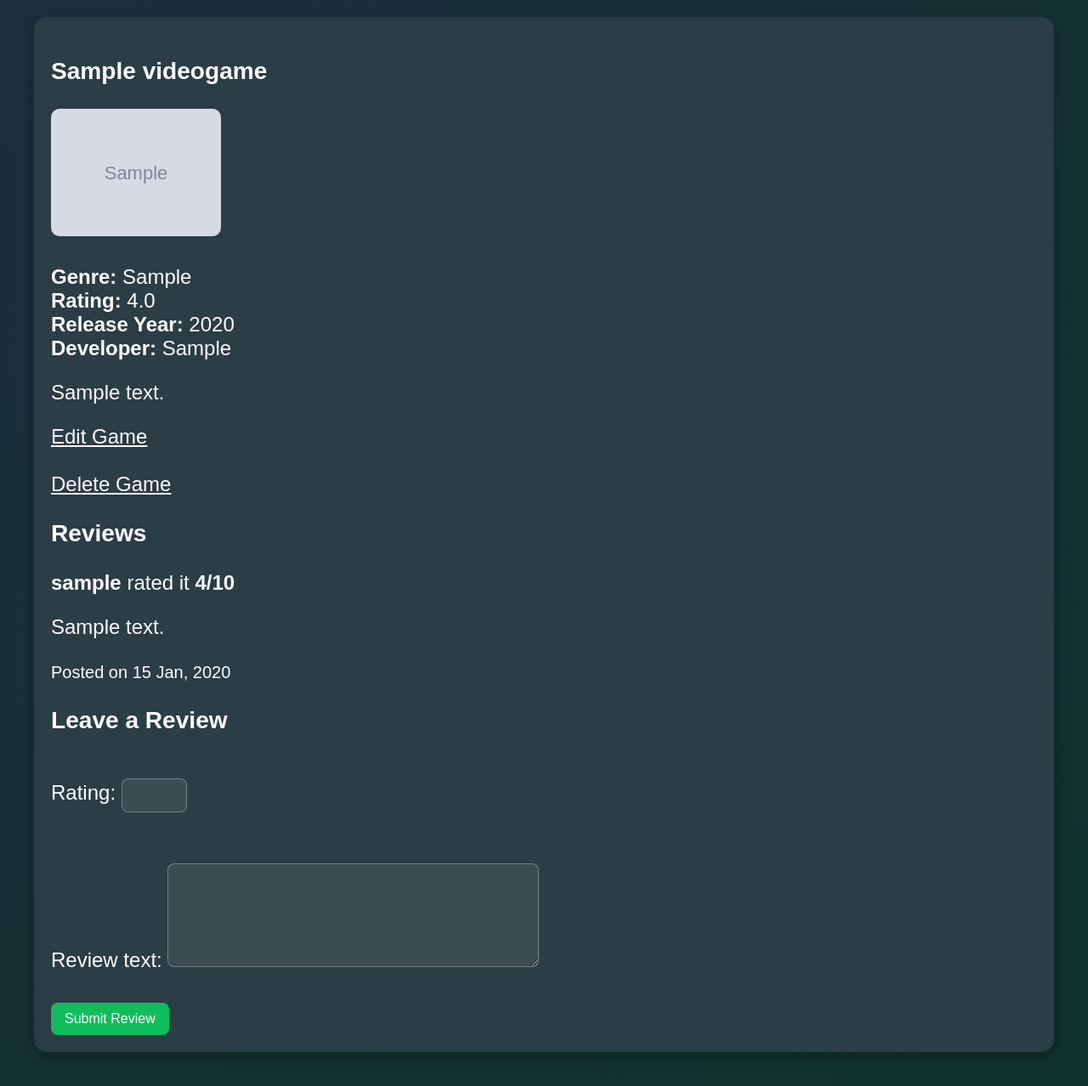
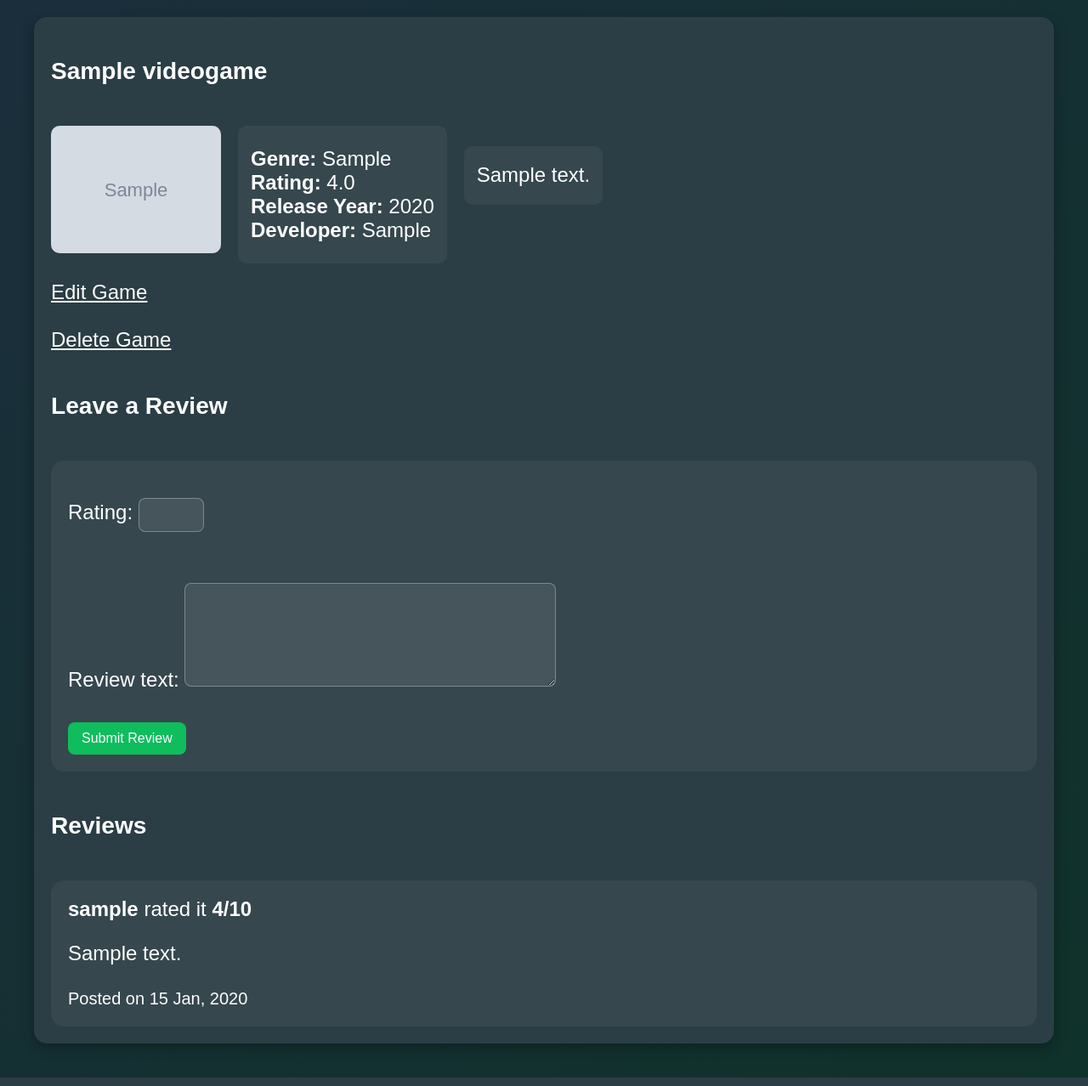
Before and after one commit to Scott25342/gamerate, a Django app: page /game_detail/1/ in a window 1280 px wide. Shown: the part 135-1413 px from the top of the page at 85% size. Run offline with Django 3.2, Linux system fonts and the light colour scheme; a user stored in the database is signed in; tables that the repository leaves empty hold one stand-in row (values such as "Sample post"); grey boxes marked "Sample" are stand-in pictures.

Commit message:
Changed game details page, changed population script

```diff
--- a/gamerate_app/models.py
+++ b/gamerate_app/models.py
@@ -4,7 +4,7 @@ from django.core.validators import MinValueValidator, MaxValueValidator
 
 
 class VideoGame(models.Model):
-    title = models.CharField(max_length=200)
+    title = models.CharField(max_length=200, unique=True)
     genre = models.CharField(max_length=200)
     rating = models.FloatField(blank=True, null=True)
     release_year = models.IntegerField()
--- a/gamerate_app/static/css/styles.css
+++ b/gamerate_app/static/css/styles.css
@@ -32,6 +32,7 @@ body {
     margin-right: 22px;
     font-size: 40px;
     font-weight: bold;
+
 }
 
 .menu {
@@ -215,6 +216,9 @@ body {
     padding: 20px;
     border-radius: 15px;
     box-shadow: 0 5px 15px rgba(0,0,0,0.3);
+    display: flex;
+    flex-direction: column;
+    gap: 20px;
 }
 
 .detail-item img {
@@ -222,6 +226,56 @@ body {
     height: auto;
     border-radius: 10px;
 }
+/* Container holding all three columns */
+.right {
+    display: flex;
+    gap: 20px;
+    align-items: flex-start; /* aligns all columns to top */
+}
+.detail-item, .right {
+    overflow: hidden; /* prevents cutting off content */
+}
+
+/* Column 1: Image */
+.image-column img {
+    width: 200px;        /* fixed width for image */
+    height: auto;
+    border-radius: 10px;
+}
+
+/* Column 2: Details */
+.details{
+    background: rgba(255,255,255,0.05);
+    padding: 15px;
+    border-radius: 10px;
+    padding-top: 25px;
+    display: flex;
+    flex-direction: column;
+    min-width: 200px;    /* ensures it doesn’t shrink too small */
+}
+
+/* Column 3: Description */
+.desc-column {
+    flex: 1;             /* takes all remaining space */
+}
+
+.review-box {
+    background: rgba(255,255,255,0.05);
+    padding: 20px;
+    border-radius: 15px;
+}
+.review-box2 {
+    background: rgba(255,255,255,0.05);
+    padding: 20px;
+    border-radius: 15px;
+}
+.game-desc {
+    line-height: 1.6;
+    background: rgba(255,255,255,0.05);
+    padding: 15px;
+    border-radius: 10px;
+}
+
 
 .page-title {
     font-size: 2rem;
--- a/gamerate_app/templates/game_detail.html
+++ b/gamerate_app/templates/game_detail.html
@@ -6,10 +6,11 @@
 <div class="detail-container">
     <div class="detail-item">
         <h3>{{ game.title }}</h3>
-
+        <div class="right">
+                <div class="image-col">
                     <img src="{{ game.image }}" alt="{{ game.title }}">
-        <br><br>
-
+                </div>
+                <div class="details">
                     <ul>
                         <li><strong>Genre:</strong> {{ game.genre }}</li>
                         {% if game.rating %}
@@ -17,8 +18,14 @@
                         {% endif %}
                         <li><strong>Release Year:</strong> {{ game.release_year }}</li>
                         <li><strong>Developer:</strong> {{ game.developer }}</li>
+
                     </ul>
-        <p>{{ game.description }}</p>
+                </div>
+            <div class="desc-col">
+                <p class="game-desc">{{ game.description }}</p>
+            </div>
+        </div>
+
 
         {% if user.is_staff %}
         <div>
@@ -28,8 +35,19 @@
         </div>
         {% endif %}
 
+        <h3>Leave a Review</h3>
+        {% if user.is_authenticated %}
+        <form method="post" class="review-box">
+            {% csrf_token %}
+            {{ form.as_p }}
+            <button type="submit">Submit Review</button>
+        </form>
+        {% else %}
+        <p><a href="{% url 'login' %}">Log in</a> to leave a review.</p>
+        {% endif %}
+
         <h3>Reviews</h3>
-        <div>
+        <div class="review-box2">
             {% for review in reviews %}
                 <div>
                     <strong>{{ review.user.username }}</strong> rated it <strong>{{ review.rating }}/10</strong>
@@ -41,16 +59,8 @@
             {% endfor %}
         </div>
 
-        <h3>Leave a Review</h3>
-        {% if user.is_authenticated %}
-        <form method="post">
-            {% csrf_token %}
-            {{ form.as_p }}
-            <button type="submit">Submit Review</button>
-        </form>
-        {% else %}
-        <p><a href="{% url 'login' %}">Log in</a> to leave a review.</p>
-        {% endif %}
+
+
     </div>
 </div>
 {% endblock %}
```
Also changed, not shown: games.csv (+8 -1 lines), population_script.py (+5 -2 lines), gamerate_app/migrations/0006_auto_20260323_1446.py (added). Lines whose indentation alone changed are shown as unchanged.
